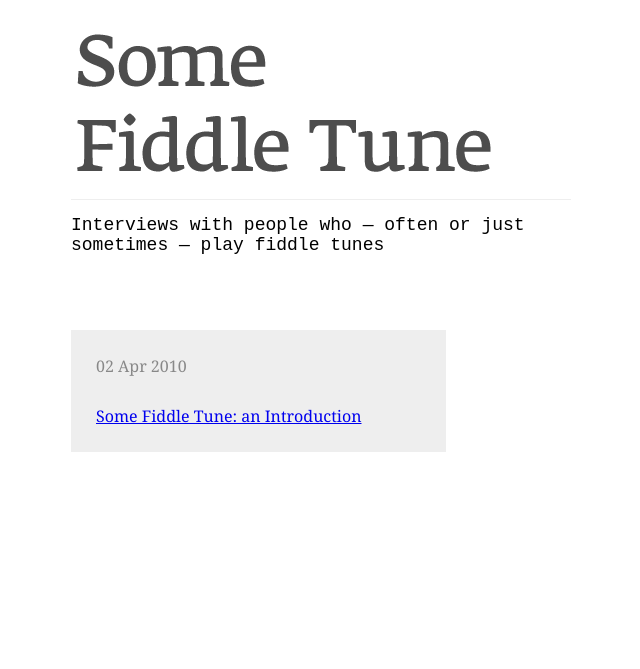
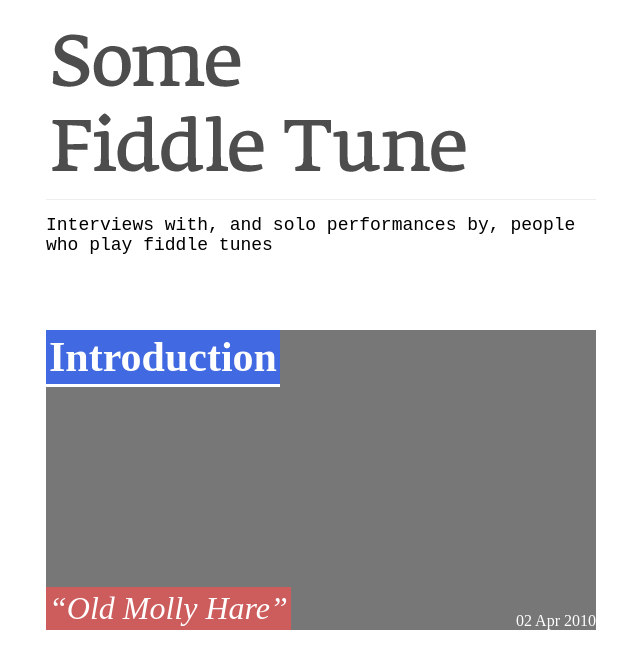
Before and after one commit to stenson/somefiddletune, a Jekyll site: the page built from index.html, in a window 1280 px wide. Shown: the top 669 px of the page, without its empty margins (319-959 px from the left). Built offline with Jekyll 4.4.1, drawn with Linux system fonts in a browser that asks for light colours.

Commit message:
stylin and editing on the BART

```diff
--- a/_layouts/front.html
+++ b/_layouts/front.html
@@ -2,7 +2,7 @@
 layout: default
 ---
 <h1><img src="/images/somefiddletune.png"></h1>
-<h2>Interviews with people who &mdash; often or just sometimes &mdash; play fiddle tunes</h2>
+<h2>Interviews with, and solo performances by, people who play fiddle tunes</h2>
 <div class="posts">
   {{ content }}
 </div>
--- a/_posts/2010-04-02-test-post.textile
+++ /dev/null
@@ -1,6 +0,0 @@
----
-layout: post
-title: "Some Fiddle Tune: an Introduction"
----
-
-This is a post.
--- a/index.html
+++ b/index.html
@@ -7,7 +7,8 @@
       <li>
         <a href="{{ post.url }}">
           <span class="date">{{ post.date | date_to_string }}</span>
-          <span class="title">{{ post.title }}
+          <span class="title">{{ post.title }}</span>
+          <span class="tune">&ldquo;{{ post.tune }}&rdquo;</span>
         </a>
       </li>
     {% endfor %}
--- a/styles/all.css
+++ b/styles/all.css
@@ -12,6 +12,8 @@ h1 {
    padding-bottom:15px;
    border-bottom:1px solid #eee;
    margin-bottom:15px;
+   color:indianred;
+   letter-spacing:-5%;
 }
 h2 {
    font-family:"Courier New",Courier,monospace;
@@ -20,14 +22,13 @@ h2 {
 }
 
 div#container {
-   width:500px;
+   width:550px;
    margin:auto auto;
    margin-top:25px;
 }
 
 ul.posts {
    margin-top:75px;
-   width:75%;
 }
 
 ul.posts li {
@@ -37,20 +38,68 @@ ul.posts li {
 
 ul.posts a {
    display:block;
-   display:block;
    background:#eee;
-   padding:75px 25px 25px;
    margin-bottom:1px;
    position:relative;
+   text-decoration:none;
+   background:#777;
+   height:300px;
+   font-family:serif;
+}
+ul.posts a:hover {
+  opacity:0.8;
 }
 
-ul.posts a span.date {
-   color:#888;
+span.date {
+   color:white;
    position:absolute;
-   top:25px;
-   left:25px;
+   bottom:0px;
+   right:0px;
 }
 
-ul.posts a span.title {
+span.title {
+   background:royalblue;
+   font-weight:bold;
+   color:white;
+   font-size:42px;
+   position:absolute;
+   left:0px;
+   top:0px;
+   border-bottom:3px solid white;
+   padding:3px;
+}
 
+span.tune {
+  position:absolute;
+  bottom:0px;
+  left:0px;
+  background:indianred;
+  color:white;
+  font-size:32px;
+  font-style:italic;
+  padding:3px;
 }
+
+div.home {
+  margin-bottom:125px;
+}
+div.home a {
+  border-bottom:5px solid dodgerblue;
+}
+
+div.post h1 {
+  font-family:Helvetica,Arial,sans-serif;
+}
+
+div.paragraphs {
+  width:80%;
+  margin-top:45px;
+}
+div.paragraphs p {
+  font-family:serif;
+  text-indent:25px;
+  font-size:16px;
+  line-height:25px;
+  color:#333;
+  margin-bottom:45px;
+}
```
Also changed, not shown: _layouts/post.html (+9 -1 lines), _posts/2010-04-02-introduction.textile (added, +18 -0 lines).
